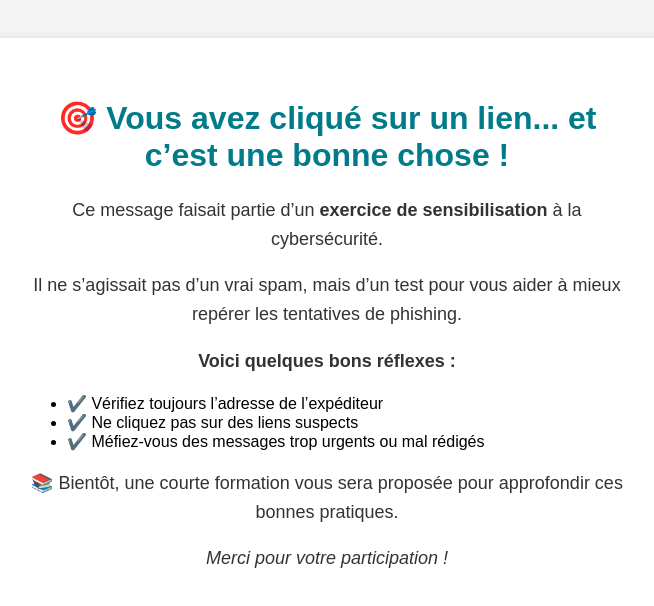
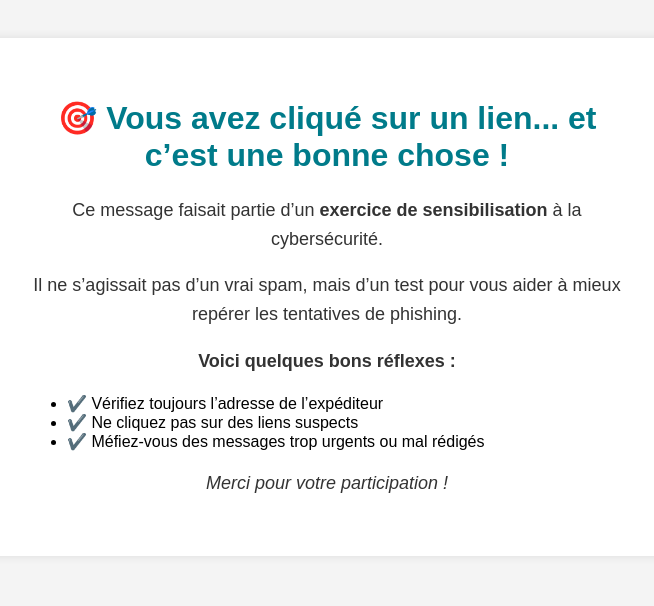
Before and after one commit to lledid/sensibilisation-cybersecurite, a plain HTML site: page index.html in a window 1280 px wide. Shown: the whole page, without its empty margins (313-967 px from the left). Drawn offline with Linux system fonts and the light colour scheme.

Commit message:
Update index.html

```diff
--- a/index.html
+++ b/index.html
@@ -43,9 +43,7 @@
       <li>✔️ Ne cliquez pas sur des liens suspects</li>
       <li>✔️ Méfiez-vous des messages trop urgents ou mal rédigés</li>
     </ul>
-    <p>
-      📚 Bientôt, une courte formation vous sera proposée pour approfondir ces bonnes pratiques.
-    </p>
+
     <p><em>Merci pour votre participation !</em></p>
   </div>
 </body>
```
